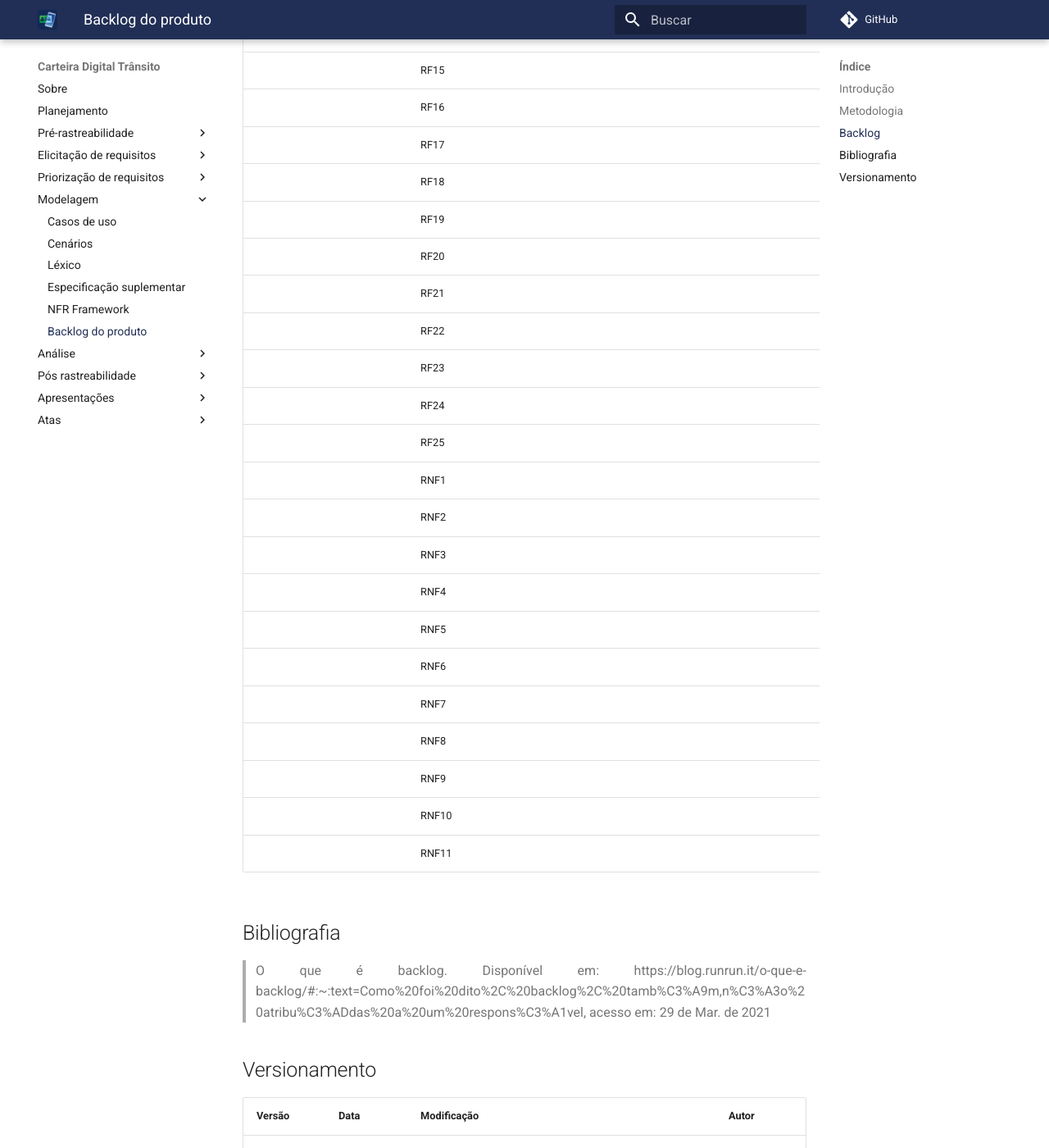
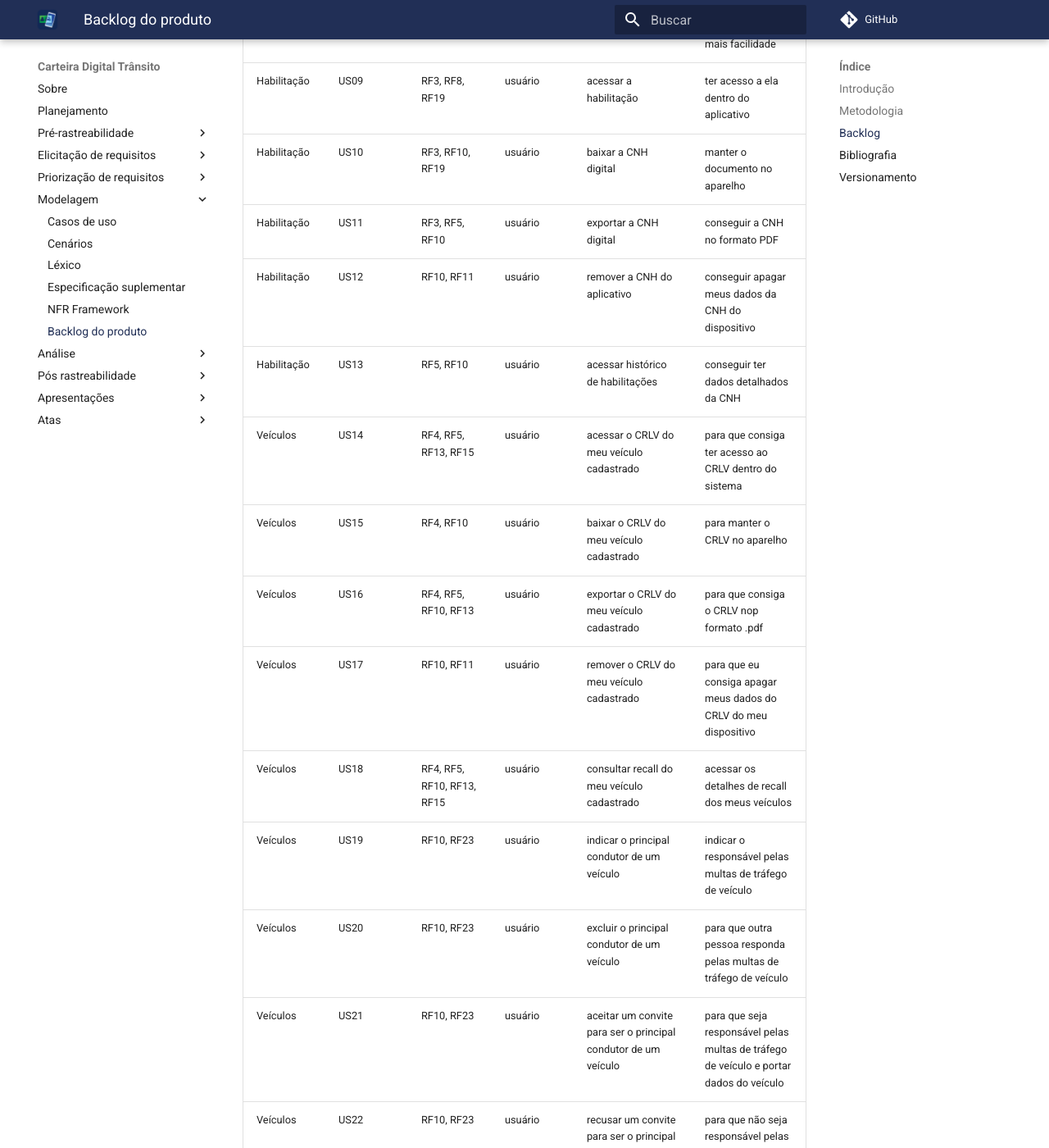
Before and after one commit to sergiosacj/2020.2-CarteiraDigitalTransito, an MkDocs documentation site: the page built from docs/modelagem/backlog_do_produto.md, in a window 1280 px wide and 1400 px high, scrolled down 1540 px. Shown: the whole window at 82% size. Built offline with MkDocs 1.6.1 and Material for MkDocs 9.7.7, drawn with Linux system fonts in a browser that asks for light colours; comment, search, counter and statistics services are not loaded; some of the changed text lies outside the part shown.

Commit message:
(#57) Adicionando todos os elementos no backlog
Total de 32 Histórias de Usuário

```diff
--- a/docs/modelagem/backlog_do_produto.md
+++ b/docs/modelagem/backlog_do_produto.md
@@ -8,52 +8,48 @@
 
 &emsp;&emsp; Criaremos uma tabela no seguinte molde:
 
-| Épico | História de Usuário | Requisito | Ator | Desejo | Objetivo | Prioridade (First Things First) | Prioridade (Moscow) |
-|-|-|-|-|-|-|-|-|
-| Cadastro | US01 | RF8 | Motorista | Realizar cadastro no CDT | Ter acesso à CNH virtualmente | 0,408 | Could |
+| Épico | História de Usuário | Requisito | Ator | Desejo | Objetivo |
+|-|-|-|-|-|-|
+| Cadastro | US01 | RF8 | Motorista | Realizar cadastro no CDT | Ter acesso à CNH virtualmente |
 
 &emsp;&emsp; Desse modo, teremos catalogado todos os requisitos, com todas as suas prioridades, mais todos os épicos e histórias de usuário.
 
 ## Backlog
 
-| Épico | História de Usuário | Requisito | Ator | Desejo | Objetivo | Prioridade (First Things First) | Prioridade (Moscow) |
-|-|-|-|-|-|-|-|-|
-|  |  | RF1 |  |  |  |  |  |
-|  |  | RF2 |  |  |  |  |  |
-|  |  | RF3 |  |  |  |  |  |
-|  |  | RF4 |  |  |  |  |  |
-|  |  | RF5 |  |  |  |  |  |
-|  |  | RF6 |  |  |  |  |  |
-|  |  | RF7 |  |  |  |  |  |
-|  |  | RF8 |  |  |  |  |  |
-|  |  | RF9 |  |  |  |  |  |
-|  |  | RF10 |  |  |  |  |  |
-|  |  | RF11 |  |  |  |  |  |
-|  |  | RF12 |  |  |  |  |  |
-|  |  | RF13 |  |  |  |  |  |
-|  |  | RF14 |  |  |  |  |  |
-|  |  | RF15 |  |  |  |  |  |
-|  |  | RF16 |  |  |  |  |  |
-|  |  | RF17 |  |  |  |  |  |
-|  |  | RF18 |  |  |  |  |  |
-|  |  | RF19 |  |  |  |  |  |
-|  |  | RF20 |  |  |  |  |  |
-|  |  | RF21 |  |  |  |  |  |
-|  |  | RF22 |  |  |  |  |  |
-|  |  | RF23 |  |  |  |  |  |
-|  |  | RF24 |  |  |  |  |  |
-|  |  | RF25 |  |  |  |  |  |
-|  |  | RNF1 |  |  |  |  |  |
-|  |  | RNF2 |  |  |  |  |  |
-|  |  | RNF3 |  |  |  |  |  |
-|  |  | RNF4 |  |  |  |  |  |
-|  |  | RNF5 |  |  |  |  |  |
-|  |  | RNF6 |  |  |  |  |  |
-|  |  | RNF7 |  |  |  |  |  |
-|  |  | RNF8 |  |  |  |  |  |
-|  |  | RNF9 |  |  |  |  |  |
-|  |  | RNF10 |  |  |  |  |  |
-|  |  | RNF11 |  |  |  |  |  |
+| Épico | História de Usuário | Requisito | Ator | Desejo | Objetivo |
+|-|-|-|-|-|-|
+| Cadastrar        |US01|RF01|usuário|fazer o cadastro com a conta GOV.br|Acessar o sistema do app CDT|
+| Cadastrar        |US02|RF01|usuário|fazer login na aplicação|ter acesso as funcionalidades do aplicativo|
+| Cadastrar        |US03|RF10|usuário|alterar a foto de usuário|atualizar foto do perfil de usuário|
+| Cadastrar        |US04|RF9|usuário|sair da conta|apagar registros de usuário|
+| Cadastrar        |US05|RF12, RF24|usuário|acessar as mensagens do sistema|conseguir ter acesso as notificações do sistema|
+| Cadastrar        |US06|RF12, RF14|usuário|acessar o documento de política de privacidade|ter conhecimento da utilização de dados|
+| Cadastrar        |US07|RF12|usuário|acessar o termo de responsabilidade|ter conhecimento da responsabilidade em utilizar o sistema|
+| Cadastrar        |US08|RF21|usuário|aderir ao SNE|realizar o pagamento de infrações com mais facilidade|
+| Habilitação      |US09|RF3, RF8, RF19|usuário|acessar a habilitação|ter acesso a ela dentro do aplicativo|
+| Habilitação      |US10|RF3, RF10, RF19|usuário|baixar a CNH digital|manter o documento no aparelho|
+| Habilitação      |US11|RF3, RF5, RF10|usuário|exportar a CNH digital|conseguir a CNH no formato PDF|
+| Habilitação      |US12|RF10, RF11|usuário|remover a CNH do aplicativo|conseguir apagar meus dados da CNH do dispositivo|
+| Habilitação      |US13|RF5, RF10|usuário|acessar histórico de habilitações|conseguir ter dados detalhados da CNH|
+| Veículos         |US14|RF4, RF5, RF13, RF15|usuário|acessar o CRLV do meu veículo cadastrado|para que consiga ter acesso ao CRLV dentro do sistema|
+| Veículos         |US15|RF4, RF10|usuário|baixar o CRLV do meu veículo cadastrado|para manter o CRLV no aparelho|
+| Veículos         |US16|RF4, RF5, RF10, RF13|usuário|exportar o CRLV do meu veículo cadastrado|para que consiga o CRLV nop formato .pdf|
+| Veículos         |US17|RF10, RF11|usuário|remover o CRLV do meu veículo cadastrado|para que eu consiga apagar meus dados do CRLV do meu dispositivo|
+| Veículos         |US18|RF4, RF5, RF10, RF13, RF15|usuário|consultar recall do meu veículo cadastrado| acessar os detalhes de recall dos meus veículos|
+| Veículos         |US19|RF10, RF23|usuário|indicar o principal condutor de um veículo|indicar o responsável pelas multas de tráfego de veículo|
+| Veículos         |US20|RF10, RF23|usuário|excluir o principal condutor de um veículo|para que outra pessoa responda pelas multas de tráfego de veículo|
+| Veículos         |US21|RF10, RF23|usuário|aceitar um convite para ser o principal condutor de um veículo|para que seja responsável pelas multas de tráfego de veículo e portar dados do veículo|
+| Veículos         |US22|RF10, RF23|usuário|recusar um convite para ser o principal condutor de um veículo|para que não seja responsável pelas multas de tráfego de veículo e portar dados do veículo|
+| Veículos         |US23|RF10|usuário|compartilhar o CRLV do meu veículo cadastrado|para que outros condutores possam utilizar o CRLV do meu veículo|
+| Veículos         |US24|RF10|usuário|parar de compartilhar o CRLV do meu veículo com outro condutor|para ter controle de quem pode compartilhar o CRLV|
+| Veículos         |US25|RF10|usuário|aceitar o compartilhamento do CRLV|conseguir acessar o CRLV compartilhado pelo proprietário do veículo|
+| Veículos         |US26|RF10|usuário|recusar o compartilhamento do CRLV realizado pelo proprietário do veículo|para que não ter mais o CRLV do veículo compartilhado|
+| Infrações        |US27|RF7, RF15, RF17|usuário|solicitar boleto para infrações por infrator|poder fazer o pagamento da infração|
+| Infrações        |US28|RF7, RF15|usuário|consultar as infrações por veículo|ter a relação de infrações em cada veículo cadastrado|
+| Infrações        |US29|RF7, RF15, RF17|usuário|solicitar boleto para infrações por veículo|poder fazer o pagamento da infração|
+| Infrações        |US30|RF17|usuário|solicitar boleto para infrações por veículo|fazer pagamento de infrações|
+| Infrações        |US31|RF20|usuário|informar o real infrator|real responsável pela infração ser penalizado|
+| Educação         |US32|RF12, RF25|usuário|consultar campanhas educacionais|aprender mais sobre os cuidados e boas práticas que se deve ter no trânsito|
 
 ## Bibliografia
 
@@ -65,3 +61,4 @@
 | 1.0 | 29/03/2021 | Criação do documento | Enzo Gabriel |
 | 1.1 | 29/03/2021 | Complementando introdução e adicionando metodologia | Sérgio Cipriano |
 | 1.2 | 30/03/2021 | Criando sessão de backlog com todos os requisitos (faltando apenas popular as demais colunas) | Sérgio Cipriano |
+| 2.0 | 30/03/2021 | Adição de todos os elementos no backlog (32 Histórias de Usuário) | Sérgio Cipriano e Enzo Gabriel|
```
Also changed, not shown: docs/priorizacao/moscow.md (+2 -0 lines).
